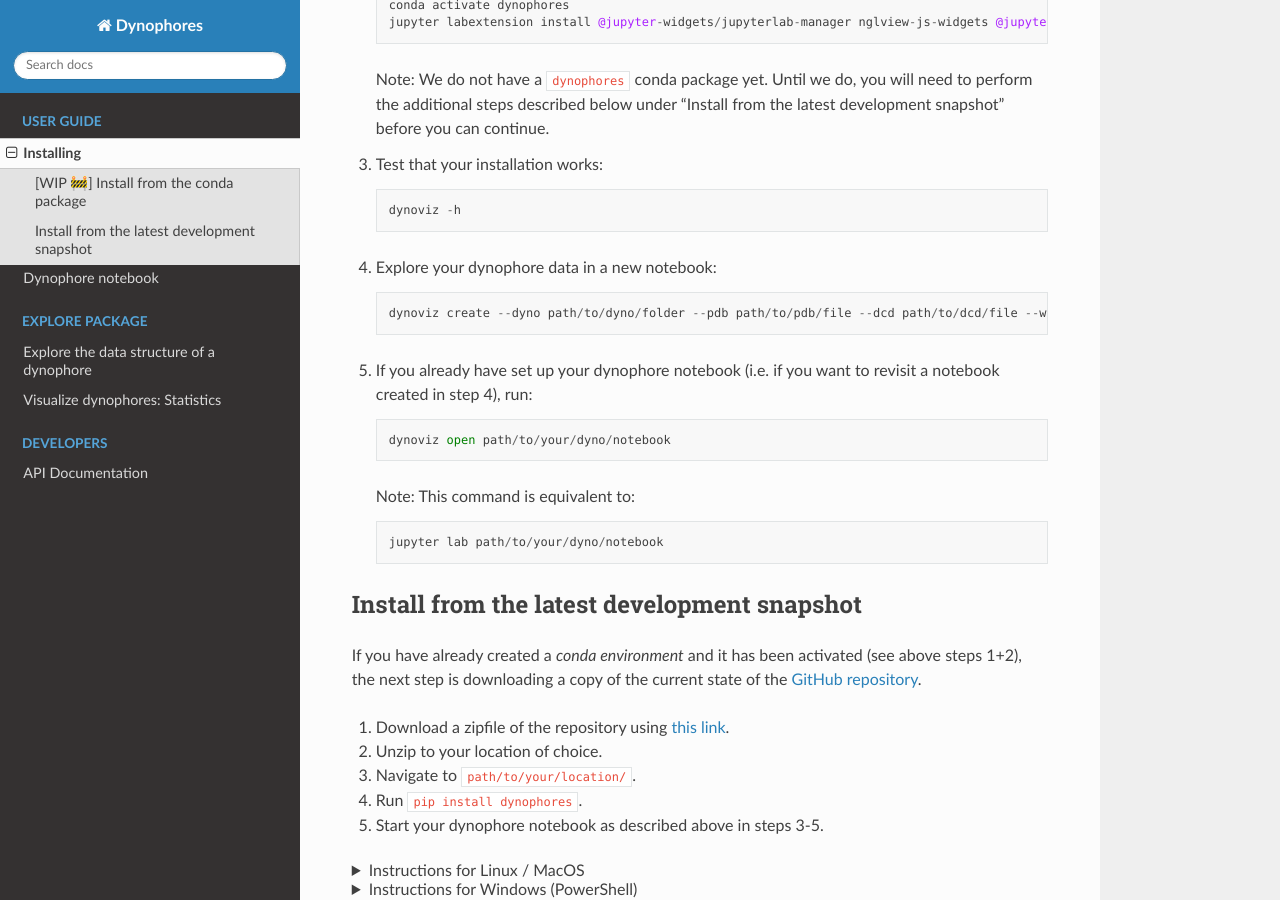
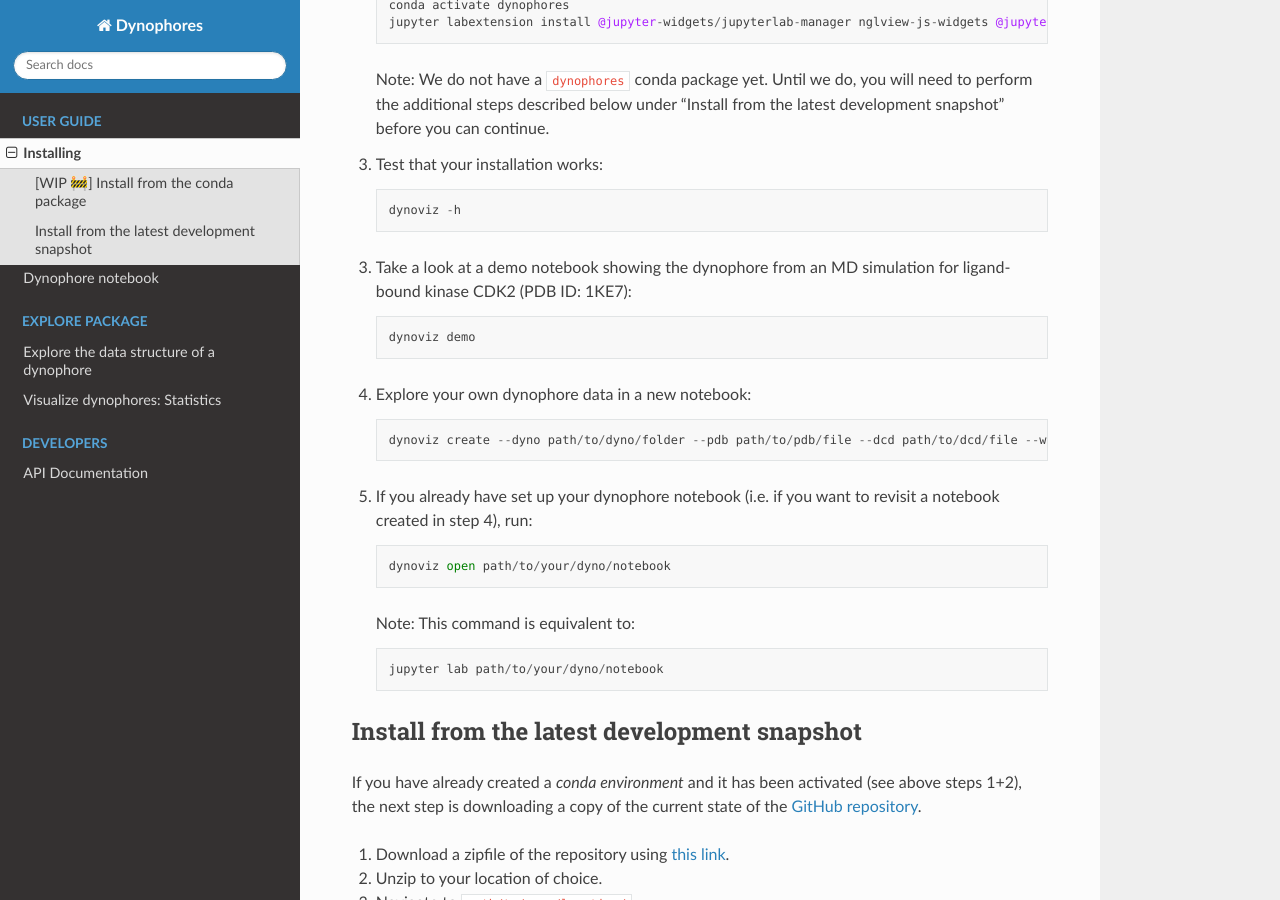
Before and after one commit to wolberlab/dynophores, a Sphinx documentation site: the page built from docs/installing.rst, in a window 1280 px wide and 900 px high, scrolled down 771 px. Built offline with Sphinx 7.4.7 and the Read the Docs theme 2.0.0, drawn with Linux system fonts in a browser that asks for light colours; pages that are not in the unit, such as notebooks, are missing from menus; the version number could not be read and is left out.

Commit message:
Add new CLI command to docs

```diff
--- a/docs/installing.rst
+++ b/docs/installing.rst
@@ -37,7 +37,11 @@ Eventually, we will have a ``conda`` package, but for now you need to create a n
 
     dynoviz -h
 
-4. Explore your dynophore data in a new notebook::
+3. Take a look at a demo notebook showing the dynophore from an MD simulation for ligand-bound kinase CDK2 (PDB ID: 1KE7)::
+
+    dynoviz demo
+
+4. Explore your own dynophore data in a new notebook::
 
     dynoviz create --dyno path/to/dyno/folder --pdb path/to/pdb/file --dcd path/to/dcd/file --workspace path/to/workspace/folder
 
```
